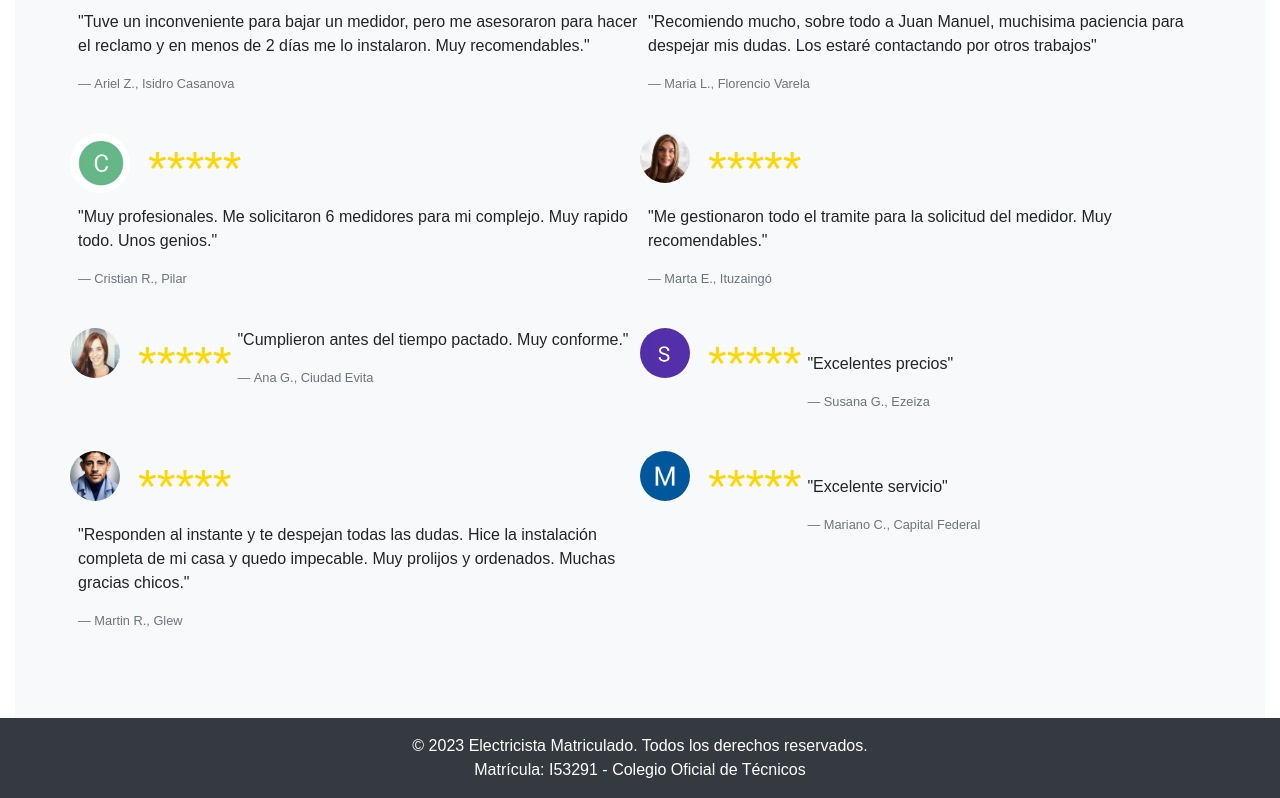
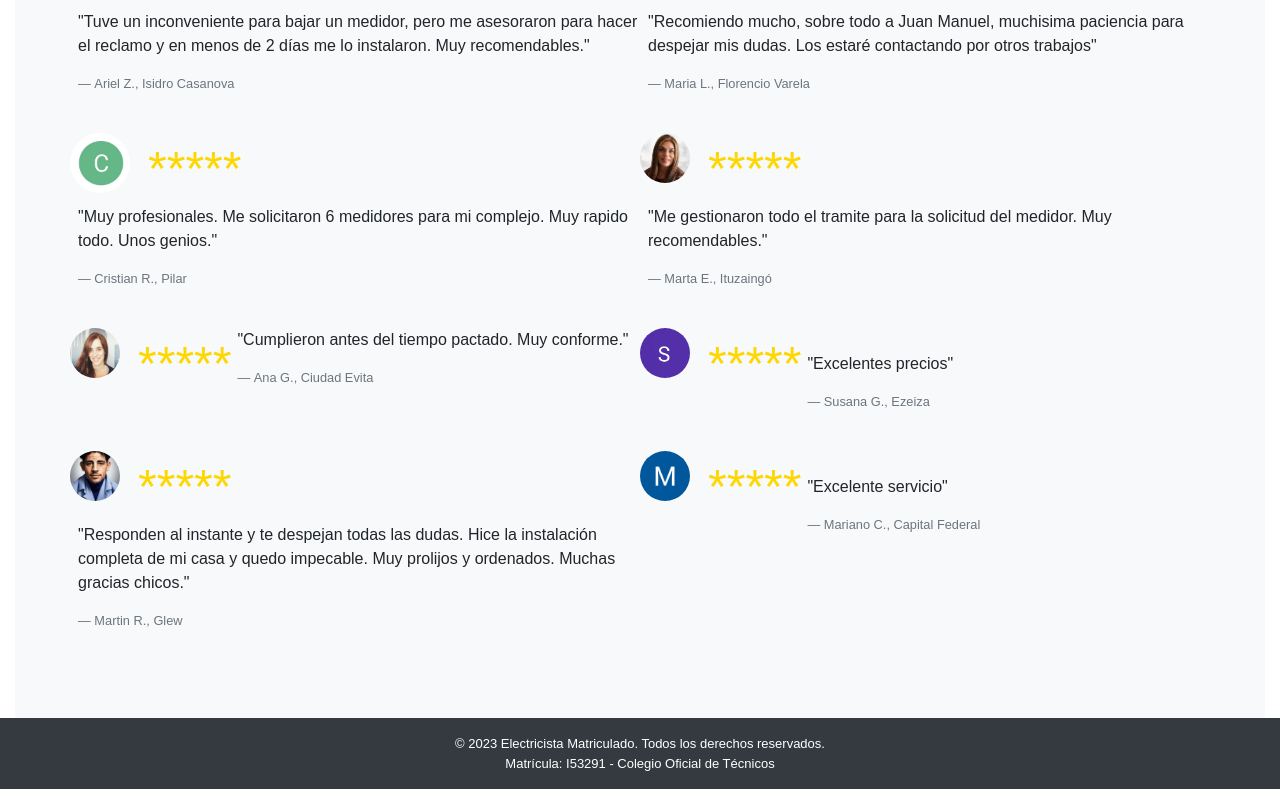
Before and after one commit to juanmluq/iluminartulugar, an Angular app: page /home in a window 1280 px wide. Shown: the part 2589-3387 px from the top of the page. Built offline with nearby package versions, Linux system fonts and the light colour scheme.

Commit message:
edit footer

```diff
--- a/src/app/app.html
+++ b/src/app/app.html
@@ -6,8 +6,8 @@
   <!-- <app-contacto-component></app-contacto-component> -->
   <!-- Footer -->
   <footer class="bg-dark text-white text-center py-3">
-    <p class="mb-0">© 2023 Electricista Matriculado. Todos los derechos reservados.</p>
-    <p class="mb-0">Matrícula: I53291 - Colegio Oficial de Técnicos</p>
+    <p class="mb-0" style="font-size: small;">© 2023 Electricista Matriculado. Todos los derechos reservados.</p>
+    <p class="mb-0" style="font-size: small;">Matrícula: I53291 - Colegio Oficial de Técnicos</p>
   </footer>
 <!-- @defer (hydrate on viewport) {
 } -->
```
